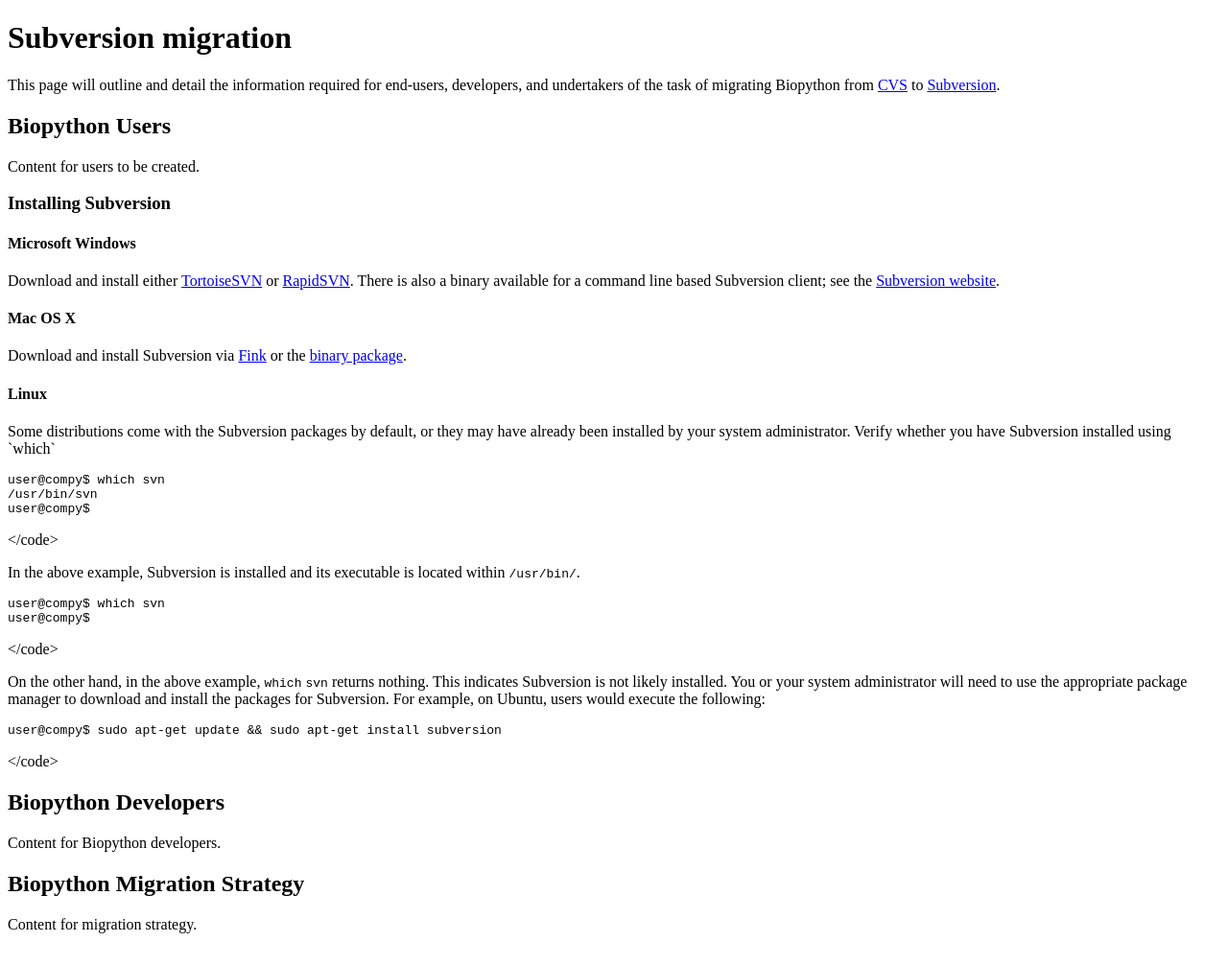
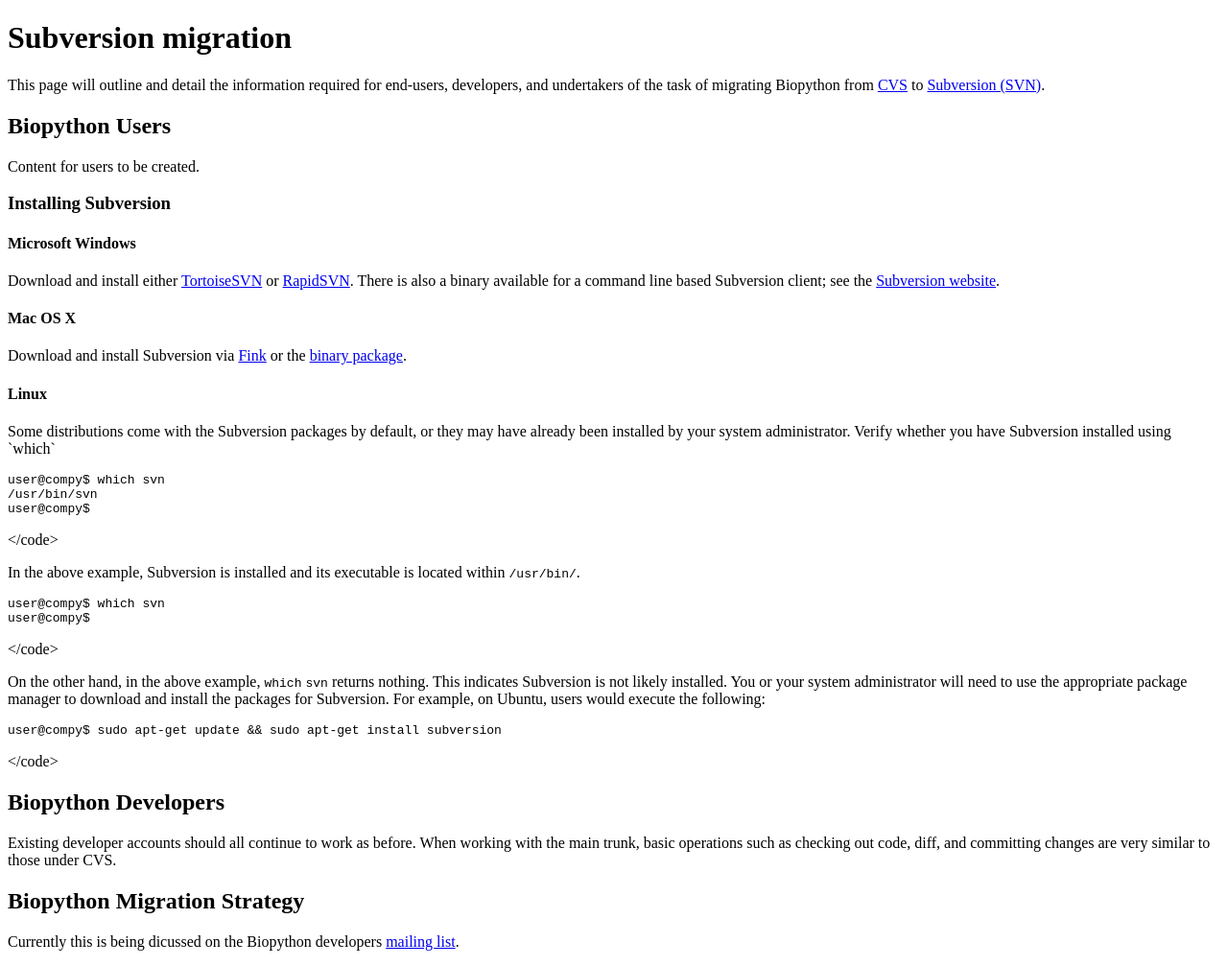
Before and after one commit to biopython/biopython.github.io, a Jekyll site: the page built from wiki/Subversion_migration.md, in a window 1280 px wide. Shown: the whole page at 96% size. Built offline with Jekyll 4.4.1, drawn with Linux system fonts in a browser that asks for light colours.

Commit message:
Change to wiki page

```diff
--- a/wiki/Subversion_migration.md
+++ b/wiki/Subversion_migration.md
@@ -6,8 +6,8 @@ layout: wiki
 
 This page will outline and detail the information required for
 end-users, developers, and undertakers of the task of migrating
-Biopython from [CVS](CVS "wikilink") to
-[Subversion](Subversion "wikilink").
+Biopython from [CVS](CVS "wikilink") to [Subversion
+(SVN)](SVN "wikilink").
 
 Biopython Users
 ---------------
@@ -67,9 +67,12 @@ Ubuntu, users would execute the following:
 Biopython Developers
 --------------------
 
-Content for Biopython developers.
+Existing developer accounts should all continue to work as before. When
+working with the main trunk, basic operations such as checking out code,
+diff, and committing changes are very similar to those under CVS.
 
 Biopython Migration Strategy
 ----------------------------
 
-Content for migration strategy.
+Currently this is being dicussed on the Biopython developers [mailing
+list](Mailing_lists "wikilink").
```
Also changed, not shown: 1 other file.
